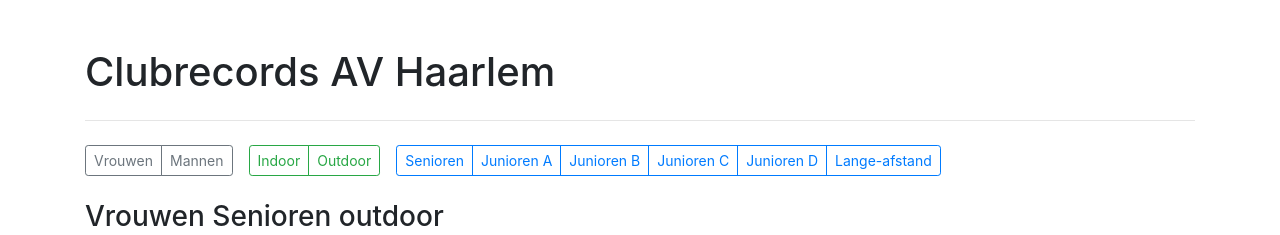
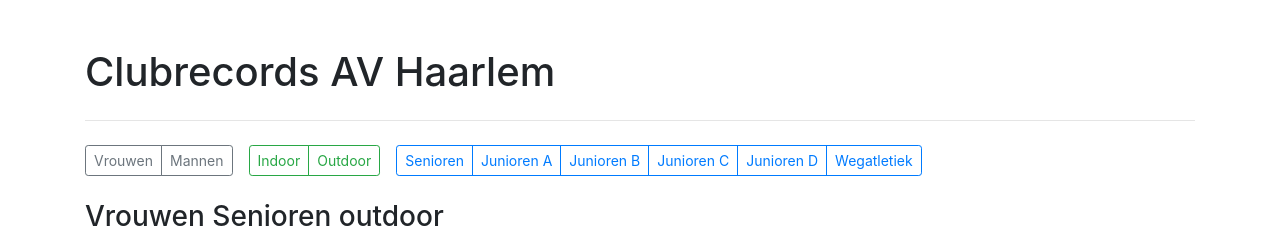
Before and after one commit to Voles/avhaarlem-ranglijsten, a React (Create React App) app: page / in a window 1280 px wide. Shown: the top 235 px of the page. Built offline with nearby package versions, Linux system fonts and the light colour scheme.

Commit message:
#13 Rename Lange-afstand to Wegatletiek

```diff
--- a/src/components/Filters.js
+++ b/src/components/Filters.js
@@ -21,7 +21,7 @@
           <FilterButton type="primary" label="junioren-b">Junioren B</FilterButton>
           <FilterButton type="primary" label="junioren-c">Junioren C</FilterButton>
           <FilterButton type="primary" label="junioren-d">Junioren D</FilterButton>
-          <FilterButton type="primary" label="lange-afstand">Lange-afstand</FilterButton>
+          <FilterButton type="primary" label="wegatletiek">Wegatletiek</FilterButton>
         </div>
       </div>
     );
--- a/src/pages/Overview.js
+++ b/src/pages/Overview.js
@@ -2,7 +2,7 @@
 import Ranglijst from "../components/Ranglijst";
 import RanglijstSectie from "../components/RanglijstSectie";
 import Filters from "../components/Filters";
-import resultaten, { resultatenNaarTabellen, laatsteWijzigingGemaaktOp } from '../resultaten/index';
+import resultaten, { resultatenNaarTabellen } from '../resultaten/index';
 
 class Overview extends Component {
   categoryIsSet(label) {
@@ -55,7 +55,7 @@
                 const { geslacht, categorie, locatie } = tabel;
                 const geslachtIsSet = this.atLeastOneCategoryIsSet(['mannen', 'vrouwen']);
                 const locatieIsSet = this.atLeastOneCategoryIsSet(['indoor', 'outdoor']);
-                const categoryIsSet = this.atLeastOneCategoryIsSet([ 'senioren', 'junioren-a', 'junioren-b', 'junioren-c', 'junioren-d', 'lange-afstand' ]);
+                const categoryIsSet = this.atLeastOneCategoryIsSet([ 'senioren', 'junioren-a', 'junioren-b', 'junioren-c', 'junioren-d', 'wegatletiek' ]);
 
                 const categoriesToCheck = [];
                 if (geslachtIsSet) {
--- a/src/resultaten/index.js
+++ b/src/resultaten/index.js
@@ -18,7 +18,10 @@
     .reduce((accumulator, currentValue) => {
       const { categorie, locatie, geslacht } = currentValue;
       const key = `${categorie}-${geslacht}-${locatie}`;
-      const titel = `${geslacht} ${categorie} ${locatie}`;
+
+      const titel = categorie.toLowerCase() === 'wegatletiek' ?
+        `${geslacht} ${categorie}` :
+        `${geslacht} ${categorie} ${locatie}`;
 
       accumulator[key] = accumulator[key] || {
         titel,
--- a/src/resultaten/mannen-outdoor/index.js
+++ b/src/resultaten/mannen-outdoor/index.js
@@ -3,7 +3,7 @@
 import juniorenB from './junioren-b';
 import juniorenC from './junioren-c';
 import juniorenD from './junioren-d';
-import langeAfstand from './lange-afstand';
+import wegatletiek from './wegatletiek';
 
 export default []
   .concat(
@@ -12,7 +12,7 @@
     juniorenB,
     juniorenC,
     juniorenD,
-    langeAfstand
+    wegatletiek
   )
   .map(resultaat => {
     resultaat.geslacht = 'Mannen';
--- a/src/resultaten/mannen-outdoor/lange-afstand.js
+++ b/src/resultaten/mannen-outdoor/wegatletiek.js
@@ -93,6 +93,6 @@
     "plaats": "Winschoten"
   }
 ].map(resultaat => {
-  resultaat.categorie = 'Lange afstand';
+  resultaat.categorie = 'Wegatletiek';
   return resultaat;
 })
--- a/src/resultaten/vrouwen-outdoor/index.js
+++ b/src/resultaten/vrouwen-outdoor/index.js
@@ -3,7 +3,7 @@
 import juniorenB from './junioren-b';
 import juniorenC from './junioren-c';
 import juniorenD from './junioren-d';
-import langeAfstand from './lange-afstand';
+import wegatletiek from './wegatletiek';
 
 export default []
   .concat(
@@ -12,7 +12,7 @@
     juniorenB,
     juniorenC,
     juniorenD,
-    langeAfstand
+    wegatletiek
   )
   .map(resultaat => {
     resultaat.geslacht = 'Vrouwen';
--- a/src/resultaten/vrouwen-outdoor/lange-afstand.js
+++ b/src/resultaten/vrouwen-outdoor/wegatletiek.js
@@ -93,6 +93,6 @@
     "plaats": ""
   }
 ].map(resultaat => {
-  resultaat.categorie = 'Lange afstand';
+  resultaat.categorie = 'Wegatletiek';
   return resultaat;
 });
```
